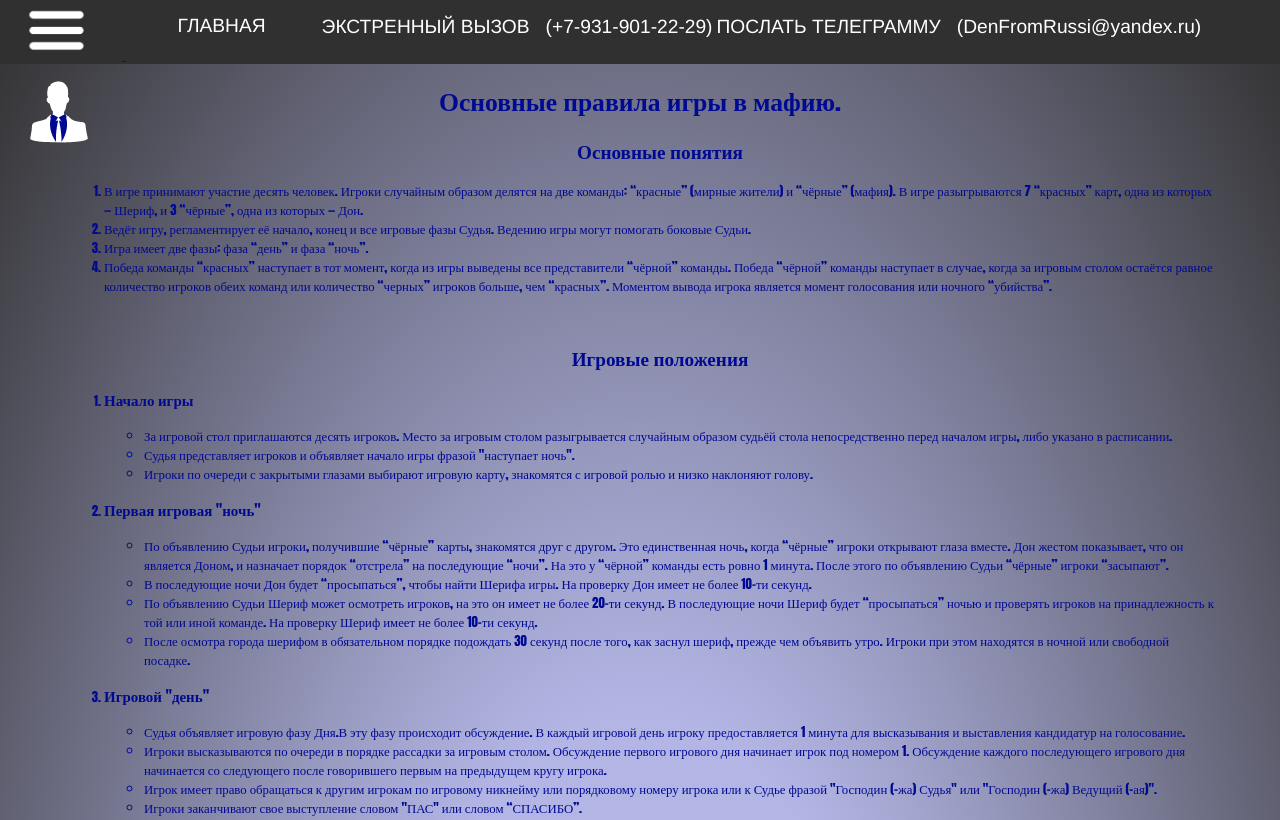
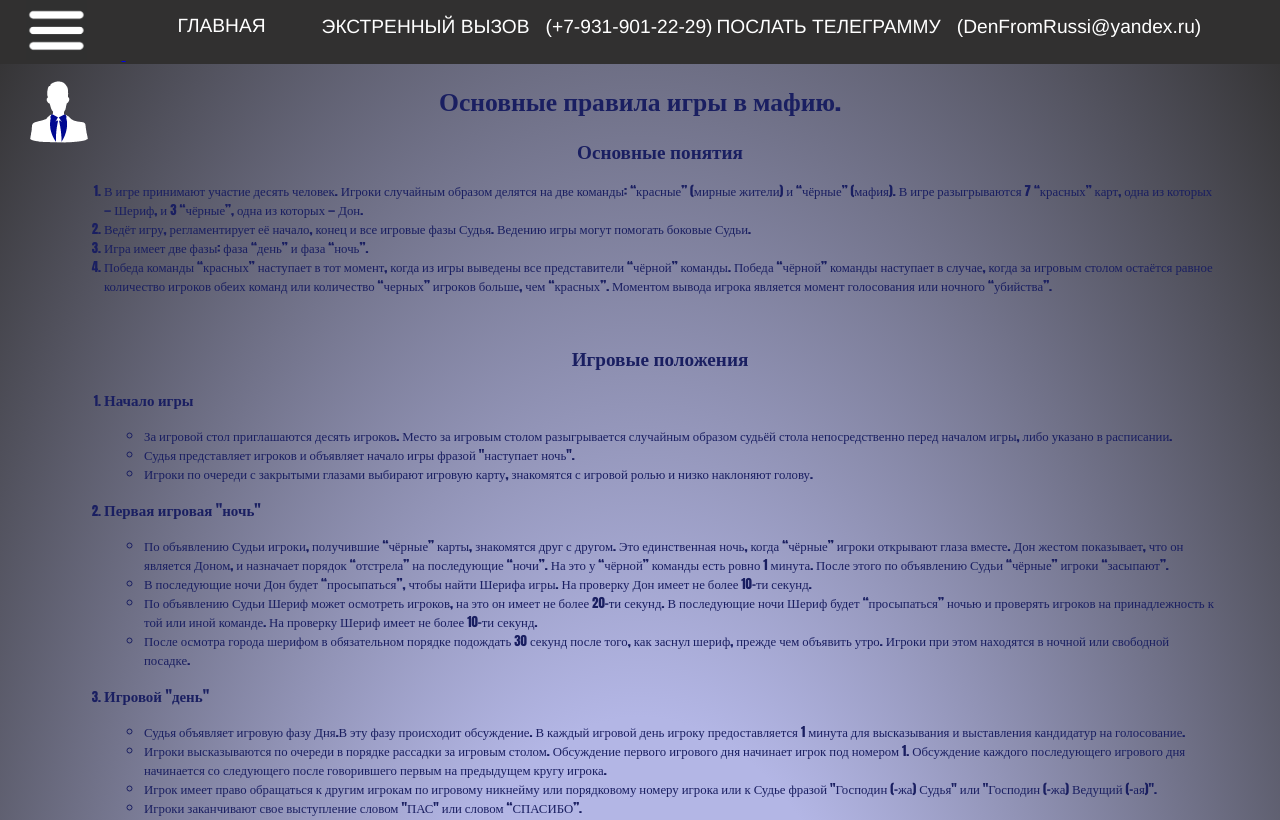
Before and after one commit to PpocToDeH/Mafia, a plain HTML site: page rulel.html in a window 1280 px wide. Shown: the top 820 px of the page. Drawn offline with Linux system fonts and the light colour scheme.

Commit message:
Add files via upload

```diff
--- a/stylerul.css
+++ b/stylerul.css
@@ -10,7 +10,7 @@ h2{
 text-align: center;
 }
 .main{
-color: #000992;
+color: #1a1f61;
 font-family: impact;
 overflow: sroll;
 padding: 5vw;
```
